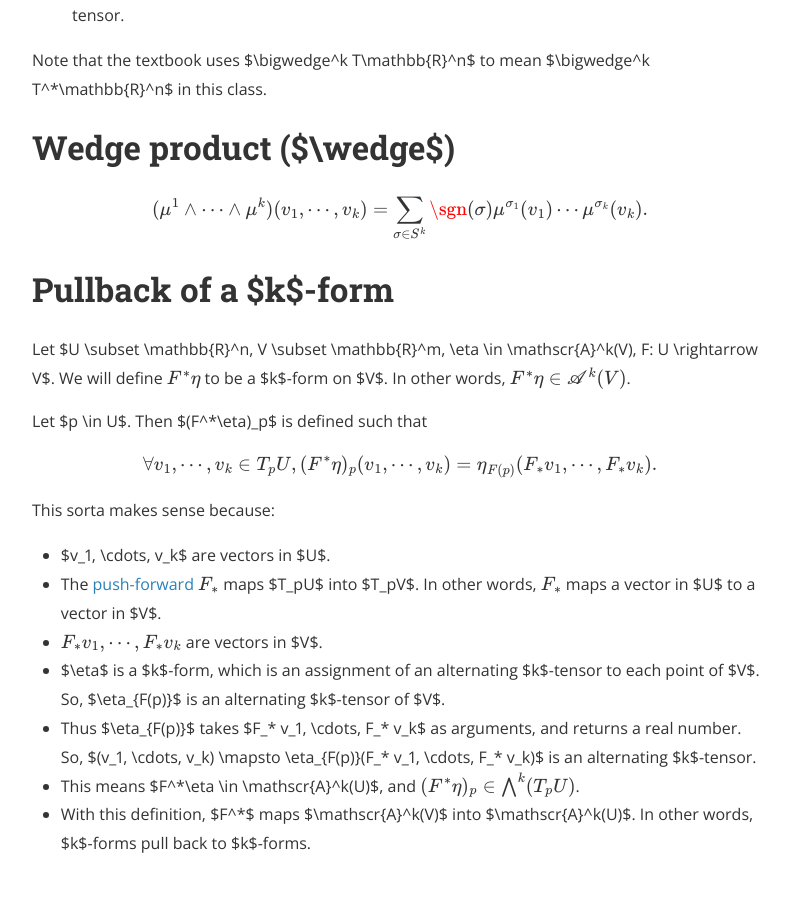
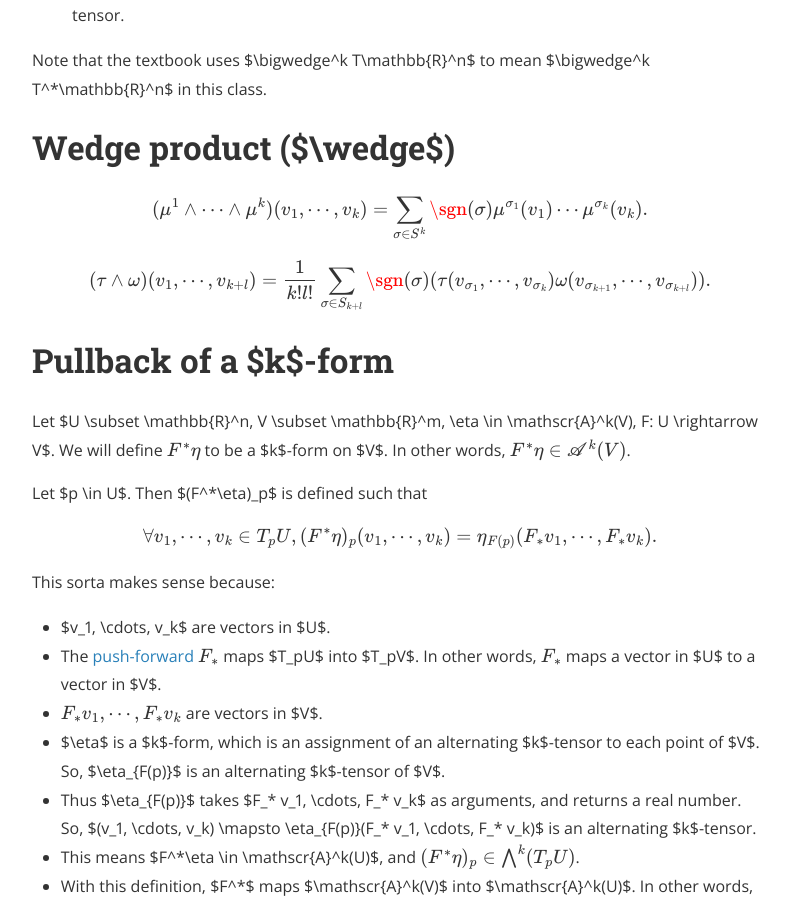
Before and after one commit to hidenori-shinohara/hidenori-shinohara.github.io, a Jekyll site: the page built from _posts/courses/math620/2019-09-09-smooth-manifold-cheat-sheet.md, in a window 1280 px wide and 900 px high, scrolled down 7128 px. Shown: the whole window, without its empty margins (240-1030 px from the left). Built offline with Jekyll 4.4.1, drawn with Linux system fonts in a browser that asks for light colours; nearby versions of some CDN libraries; formulas are drawn with MathJax 3.

Commit message:
add nother wedge product def

```diff
--- a/_posts/courses/math620/2019-09-09-smooth-manifold-cheat-sheet.md
+++ b/_posts/courses/math620/2019-09-09-smooth-manifold-cheat-sheet.md
@@ -206,6 +206,13 @@ $$
 \end{align*}
 $$
 
+$$
+\begin{align*}
+  (\tau \wedge \omega)(v_1, \cdots, v_{k + l})
+    &= \frac{1}{k!l!} \sum_{\sigma \in S_{k + l}} \sgn(\sigma)(\tau(v_{\sigma_1}, \cdots, v_{\sigma_k})\omega(v_{\sigma_{k + 1}}, \cdots, v_{\sigma_{k + l}})).
+\end{align*}
+$$
+
 # Pullback of a $k$-form
 Let $U \subset \mathbb{R}^n, V \subset \mathbb{R}^m, \eta \in \mathscr{A}^k(V), F: U \rightarrow V$.
 We will define $$F^*\eta$$ to be a $k$-form on $V$.
```
